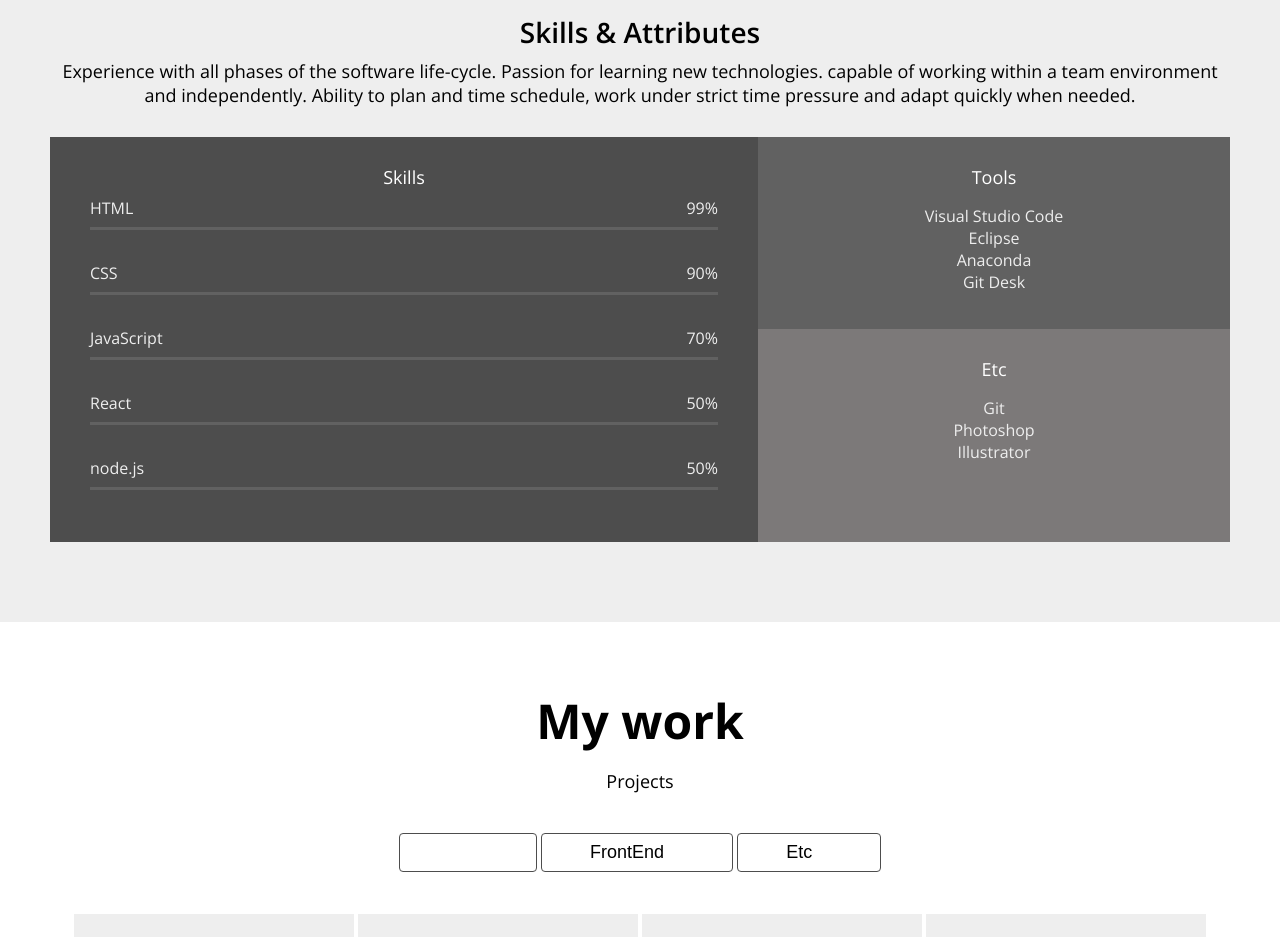
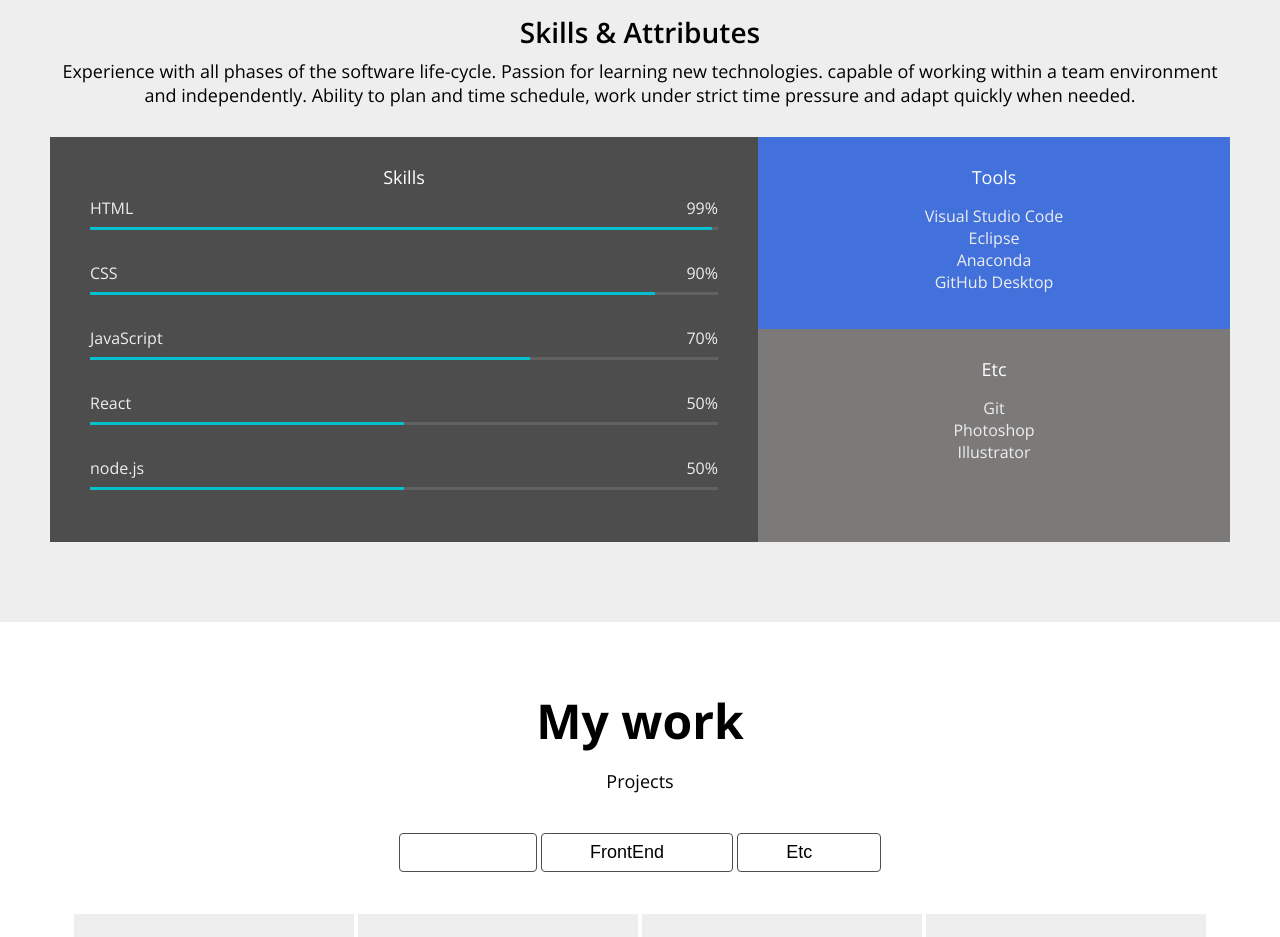
Before and after one commit to alissa1228/portfolio, a plain HTML site: page index.html in a window 1280 px wide. Shown: the part 1801-2738 px from the top of the page. Drawn offline with nearby package versions, Linux system fonts and the light colour scheme.

Commit message:
Modifiny skill

```diff
--- a/index.html
+++ b/index.html
@@ -157,7 +157,7 @@
                             <li><span>Visual Studio Code</span></li>
                             <li><span>Eclipse</span></li>
                             <li><span>Anaconda</span></li>
-                            <li><span>Git Desk</span></li>
+                            <li><span>GitHub Desktop</span></li>
                         </ul>
                     </div>
                     <div class="etc">
--- a/style.css
+++ b/style.css
@@ -323,7 +323,7 @@ ul {
 }
 
 .tools {
-    background-color : var(--color-gray);
+    background-color : var(--color-dark-blue);
 }
 
 .skill {
@@ -344,7 +344,7 @@ ul {
 .skill_value {
     /* width : 70%; */
     height: 3px;
-    background-color: var(--color-dark-pink);
+    background-color: var(--color-light-blue);
 }
 
 .tools , .etc {
```
